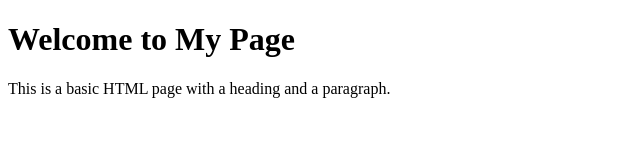
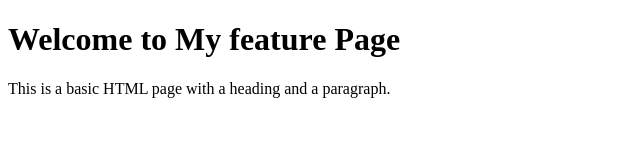
Before and after one commit to KoceeEneh/Merge-Conflict-Task3, a plain HTML site: page index.html in a window 1280 px wide. Shown: the whole page, without its empty margins (0-640 px from the left). Drawn offline with Linux system fonts and the light colour scheme.

Commit message:
Update index.html

```diff
--- a/index.html
+++ b/index.html
@@ -6,7 +6,7 @@
     <title>Simple HTML Page</title>
 </head>
 <body>
-    <h1>Welcome to My Page</h1>
+    <h1>Welcome to My feature Page</h1>
     <p>This is a basic HTML page with a heading and a paragraph.</p>
 </body>
 </html>
```
